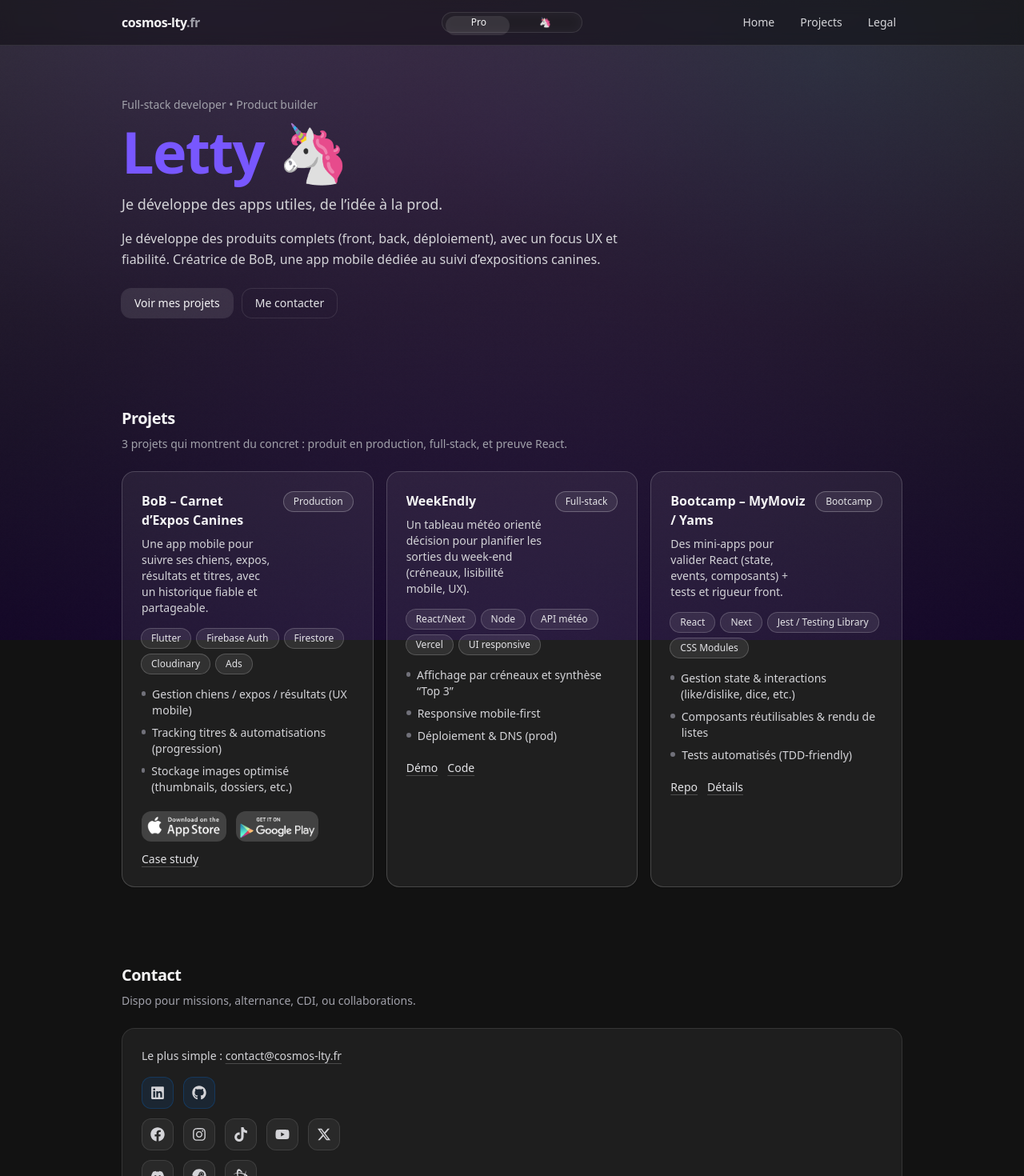
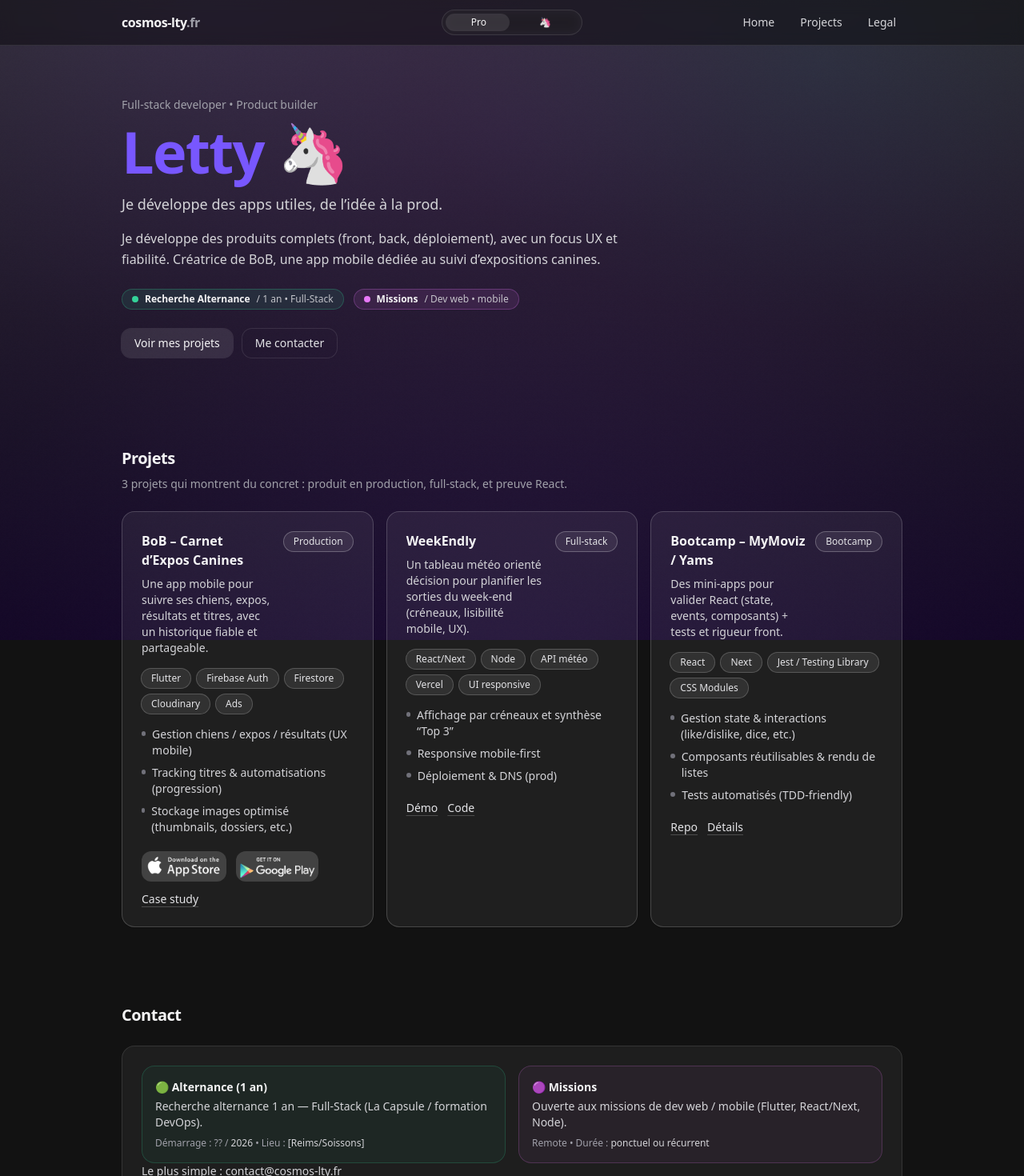
Before and after one commit to Laetitia-Bara/Portfolio, a Next.js app: page / in a window 1280 px wide. Shown: the top 1470 px of the page at 80% size. Built offline with nearby package versions, Linux system fonts and the light colour scheme.

Commit message:
maj missiosn

```diff
--- a/src/app/page.tsx
+++ b/src/app/page.tsx
@@ -36,6 +36,28 @@ export default function HomePage() {
               fiabilité. Créatrice de BoB, une app mobile dédiée au suivi d’expositions canines.
             </p>
 
+{/* ✅ Dispo (Alternance / Missions) */}
+<div className="mt-6 flex flex-wrap items-center gap-3">
+  <a
+    href="#contact-alternance"
+    className="inline-flex items-center gap-2 rounded-full border border-emerald-400/25 bg-emerald-400/10 px-3 py-1 text-xs text-zinc-100 backdrop-blur hover:bg-emerald-400/15"
+  >
+    <span className="h-2 w-2 rounded-full bg-emerald-400" />
+    <span className="font-semibold">Recherche Alternance</span>
+    <span className="text-zinc-300/90">/ 1 an • Full-Stack</span>
+  </a>
+
+  <a
+    href="#contact-mission"
+    className="inline-flex items-center gap-2 rounded-full border border-fuchsia-400/25 bg-fuchsia-400/10 px-3 py-1 text-xs text-zinc-100 backdrop-blur hover:bg-fuchsia-400/15"
+  >
+    <span className="h-2 w-2 rounded-full bg-fuchsia-400" />
+    <span className="font-semibold">Missions</span>
+    <span className="text-zinc-300/90">/ Dev web • mobile</span>
+  </a>
+</div>
+
+
             <div className="mt-6 flex flex-wrap gap-3">
               <a
                 href="#projects"
@@ -65,8 +87,30 @@ export default function HomePage() {
         </div>
       </Section>
 
-      <Section title="Contact" subtitle="Dispo pour missions, alternance, CDI, ou collaborations.">
+      <Section title="Contact" >
   <div id="contact" className="rounded-2xl border border-white/10 bg-white/5 p-6">
+    <div className="grid gap-4 md:grid-cols-2">
+  <div id="contact-alternance" className="scroll-mt-24 rounded-2xl border border-emerald-400/20 bg-emerald-400/5 p-4">
+    <p className="text-sm font-semibold text-zinc-100">🟢 Alternance (1 an)</p>
+    <p className="mt-1 text-sm text-zinc-300">
+      Recherche alternance 1 an — Full-Stack (La Capsule / formation DevOps).
+    </p>
+    <p className="mt-2 text-xs text-zinc-400">
+      Démarrage : ?? / <span className="text-zinc-300">2026</span> • Lieu : <span className="text-zinc-300">[Reims/Soissons]</span>
+    </p>
+  </div>
+
+  <div id="contact-mission" className="scroll-mt-24 rounded-2xl border border-fuchsia-400/20 bg-fuchsia-400/5 p-4">
+    <p className="text-sm font-semibold text-zinc-100">🟣 Missions</p>
+    <p className="mt-1 text-sm text-zinc-300">
+      Ouverte aux missions de dev web / mobile (Flutter, React/Next, Node).
+    </p>
+    <p className="mt-2 text-xs text-zinc-400">
+      Remote • Durée : <span className="text-zinc-300">ponctuel ou récurrent</span>
+    </p>
+  </div>
+</div>
+
     <p className="text-sm text-zinc-300">
       Le plus simple :{" "}
       <a
--- a/src/components/themeToggle.tsx
+++ b/src/components/themeToggle.tsx
@@ -9,12 +9,9 @@ export default function ThemeToggle() {
 
   useEffect(() => {
     const saved = localStorage.getItem("theme") as Theme | null;
-    if (saved) {
-      setTheme(saved);
-      document.body.dataset.theme = saved;
-    } else {
-      document.body.dataset.theme = "pro";
-    }
+    const current = saved ?? "pro";
+    setTheme(current);
+    document.body.dataset.theme = current;
   }, []);
 
   const toggle = () => {
@@ -27,16 +24,44 @@ export default function ThemeToggle() {
   return (
     <button
       onClick={toggle}
-      className="relative flex w-44 items-center rounded-full border border-white/10 bg-white/5 p-1 text-xs backdrop-blur"
+      className="
+        relative
+        flex
+        h-8
+        w-44
+        items-center
+        rounded-full
+        border border-white/10
+        bg-white/5
+        p-1
+        text-xs
+        leading-none
+        backdrop-blur
+        align-middle
+      "
     >
+      {/* thumb */}
       <span
-        className={`absolute left-1 top-1 h-6 w-20 rounded-full bg-white/10 transition ${
-          theme === "unicorn" ? "translate-x-20" : ""
-        }`}
+        className={`
+          absolute
+          inset-y-1
+          left-1
+          w-20
+          rounded-full
+          bg-white/10
+          transition-transform
+          duration-200
+          ${theme === "unicorn" ? "translate-x-20" : ""}
+        `}
       />
 
-      <span className="z-10 w-1/2 text-center">Pro</span>
-      <span className="z-10 w-1/2 text-center">🦄</span>
+      {/* labels */}
+      <span className="z-10 flex w-1/2 items-center justify-center">
+        Pro
+      </span>
+      <span className="z-10 flex w-1/2 items-center justify-center">
+        🦄
+      </span>
     </button>
   );
 }
```
